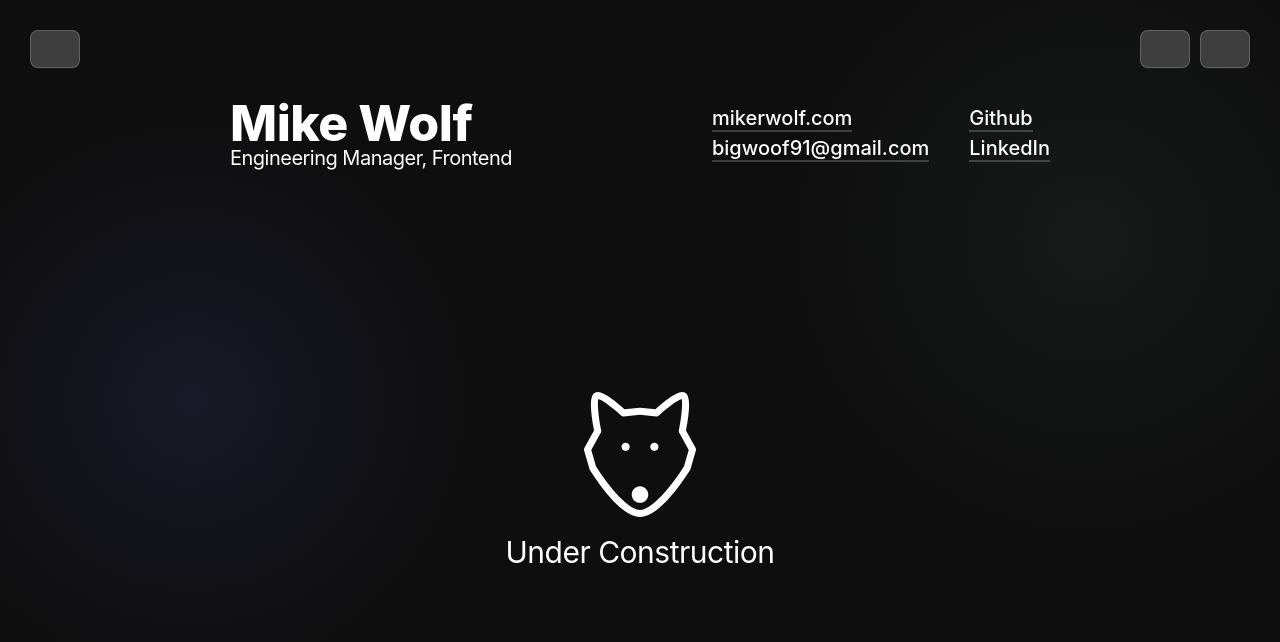
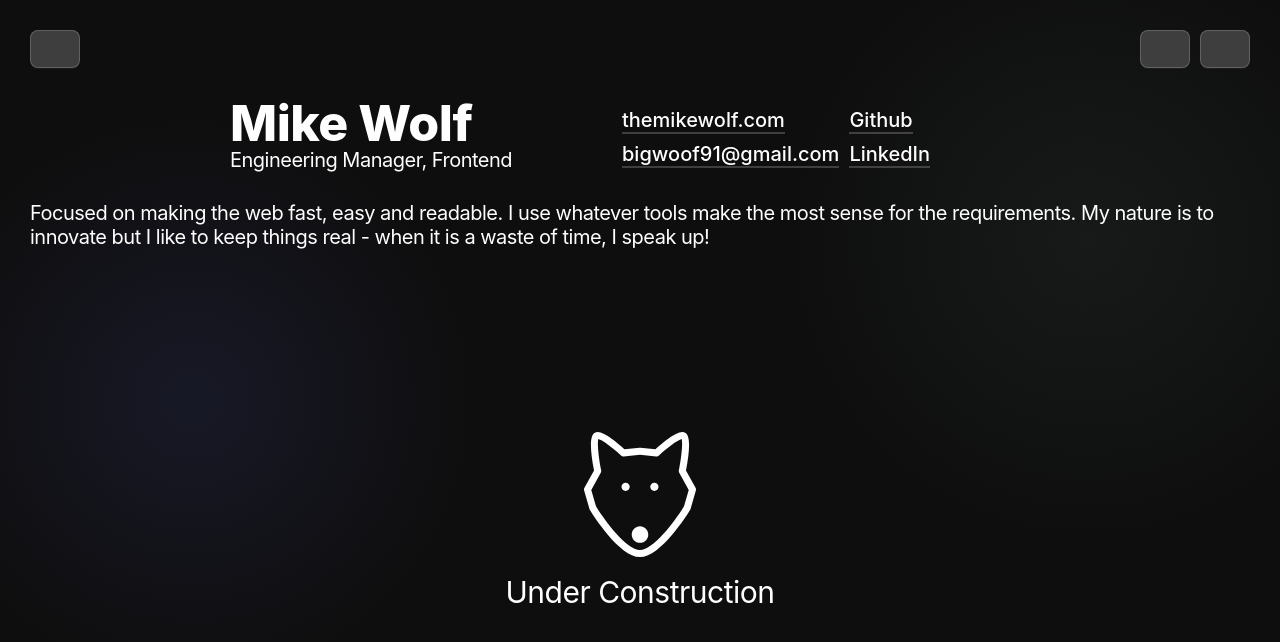
Before and after one commit to w0ofy/wolf-site, a Next.js app: page /resume in a window 1280 px wide. Shown: the top 642 px of the page. Built offline with nearby package versions, Linux system fonts and the light colour scheme; some icons are missing.

Commit message:
wip + experimenting with layout

```diff
--- a/components/Resume/ResumeActions.tsx
+++ b/components/Resume/Actions.tsx
@@ -1,9 +1,9 @@
 import { Link } from 'components/Link';
 import { ThemeSwitcher } from 'components/ThemeSwitcher/ThemeSwitcher';
 import { ROUTES } from 'constants/routes';
-import styles from './ResumeActions.module.scss';
+import styles from './Actions.module.scss';
 
-const ResumeActions: React.FC = () => {
+const Actions: React.FC = () => {
   return (
     <div className={styles.actions}>
       <div className={styles['actions-group']}>
@@ -17,4 +17,4 @@ const ResumeActions: React.FC = () => {
   );
 };
 
-export { ResumeActions };
+export { Actions };
--- /dev/null
+++ b/components/Resume/Experience.tsx
@@ -0,0 +1,5 @@
+const Experience = () => {
+  return <div></div>;
+};
+
+export { Experience };
--- a/components/Resume/ResumeHeader.module.scss
+++ b/components/Resume/Header.module.scss
@@ -1,19 +1,26 @@
 .header {
   display: flex;
   width: 100%;
+  height: auto;
   max-width: 82rem;
-  height: 60px;
-  margin: 0 auto 1rem;
+  min-height: 60px;
+  padding-bottom: 2rem;
+  margin: 0 auto 2rem;
+  flex-wrap: wrap;
+  justify-content: space-between;
+
   .title-group {
     flex: auto;
   }
   .info {
     display: flex;
-    justify-content: flex-end;
+    // justify-content: flex-end;
     font-size: 1rem;
     flex: auto;
     text-align: left;
     & > ul {
+      padding: 0;
+      padding-right: 1rem;
       list-style-type: none;
       & > li {
         margin-bottom: 1rem;
--- a/components/Resume/ResumeHeader.tsx
+++ b/components/Resume/Header.tsx
@@ -1,9 +1,9 @@
 import { Typography } from 'components/Typography';
 import { Link } from 'components/Link';
-import styles from './ResumeHeader.module.scss';
+import styles from './Header.module.scss';
 import { ROUTES } from 'constants/routes';
 
-const ResumeHeader: React.FC = () => {
+const Header: React.FC = () => {
   return (
     <div className={styles.header}>
       <div className={styles['title-group']}>
@@ -13,7 +13,7 @@ const ResumeHeader: React.FC = () => {
       <div className={styles['info']}>
         <ul>
           <li>
-            <Link to={ROUTES.RESUME}>mikerwolf.com</Link>
+            <Link to={ROUTES.RESUME}>themikewolf.com</Link>
           </li>
           <li>
             <Link href="mailto:bigwoof91@gmail.com">bigwoof91@gmail.com</Link>
@@ -34,4 +34,4 @@ const ResumeHeader: React.FC = () => {
   );
 };
 
-export { ResumeHeader };
+export { Header };
--- /dev/null
+++ b/components/Resume/Main.module.scss
@@ -0,0 +1,6 @@
+.main {
+  display: flex;
+  flex-direction: column;
+  align-items: flex-start;
+  justify-content: flex-start;
+}
--- /dev/null
+++ b/components/Resume/Main.tsx
@@ -0,0 +1,11 @@
+import styles from './Main.module.scss';
+
+type MainProps = {
+  children: React.ReactNode;
+};
+
+const Main = ({ children }: MainProps) => {
+  return <div className={styles.main}>{children}</div>;
+};
+
+export { Main };
--- /dev/null
+++ b/components/Resume/Specialties.tsx
@@ -0,0 +1,5 @@
+const Specialties = () => {
+  return <div />;
+};
+
+export { Specialties };
--- a/components/Resume/index.ts
+++ b/components/Resume/index.ts
@@ -1,2 +1,3 @@
-export * from './ResumeActions';
-export * from './ResumeHeader';
+export * from './Actions';
+export * from './Header';
+export * from './Main';
--- a/components/Typography/Typography.module.scss
+++ b/components/Typography/Typography.module.scss
@@ -1,13 +1,14 @@
 .h1,
-.h2,
 .h3,
 .span,
-.p {
+.p,
+.sup,
+.button {
   margin: 0;
   padding: 0;
   color: var(--font-color);
   letter-spacing: 0;
-  line-height: 2rem;
+  line-height: 1.2;
   font-size: 2rem;
   font-weight: 400;
   letter-spacing: -0.05rem;
@@ -30,13 +31,13 @@
 
 .sup {
   font-size: 1.6rem;
-  line-height: 1.6rem;
+  line-height: 1;
   vertical-align: super;
 }
 
 .button {
   font-size: 2rem;
   font-weight: 500;
-  line-height: 2rem;
+  line-height: 1;
   vertical-align: super;
 }
--- a/pages/resume.tsx
+++ b/pages/resume.tsx
@@ -3,7 +3,7 @@ import { Typography } from 'components/Typography';
 import { Logo } from 'components/Logo';
 import styles from 'styles/Resume.module.scss';
 import homeStyles from 'styles/Home.module.scss';
-import { ResumeActions, ResumeHeader } from 'components/Resume';
+import { Actions, Header, Main } from 'components/Resume';
 
 function Resume() {
   return (
@@ -11,8 +11,16 @@ function Resume() {
       id="resume"
       className={cx(styles.resume, styles.container, homeStyles.container)}
     >
-      <ResumeActions />
-      <ResumeHeader />
+      <Actions />
+      <Header />
+      <Main>
+        <Typography>
+          Focused on making the web fast, easy and readable. I use whatever
+          tools make the most sense for the requirements. My nature is to
+          innovate but I like to keep things real - when it is a waste of time,
+          I speak up!
+        </Typography>
+      </Main>
       <div className={styles.main}>
         <Logo style={{ marginBottom: '1rem' }} />
         <Typography.Heading>Under Construction</Typography.Heading>
```
Also changed, not shown: components/Resume/Actions.module.scss (renamed from components/Resume/ResumeActions.module.scss).
